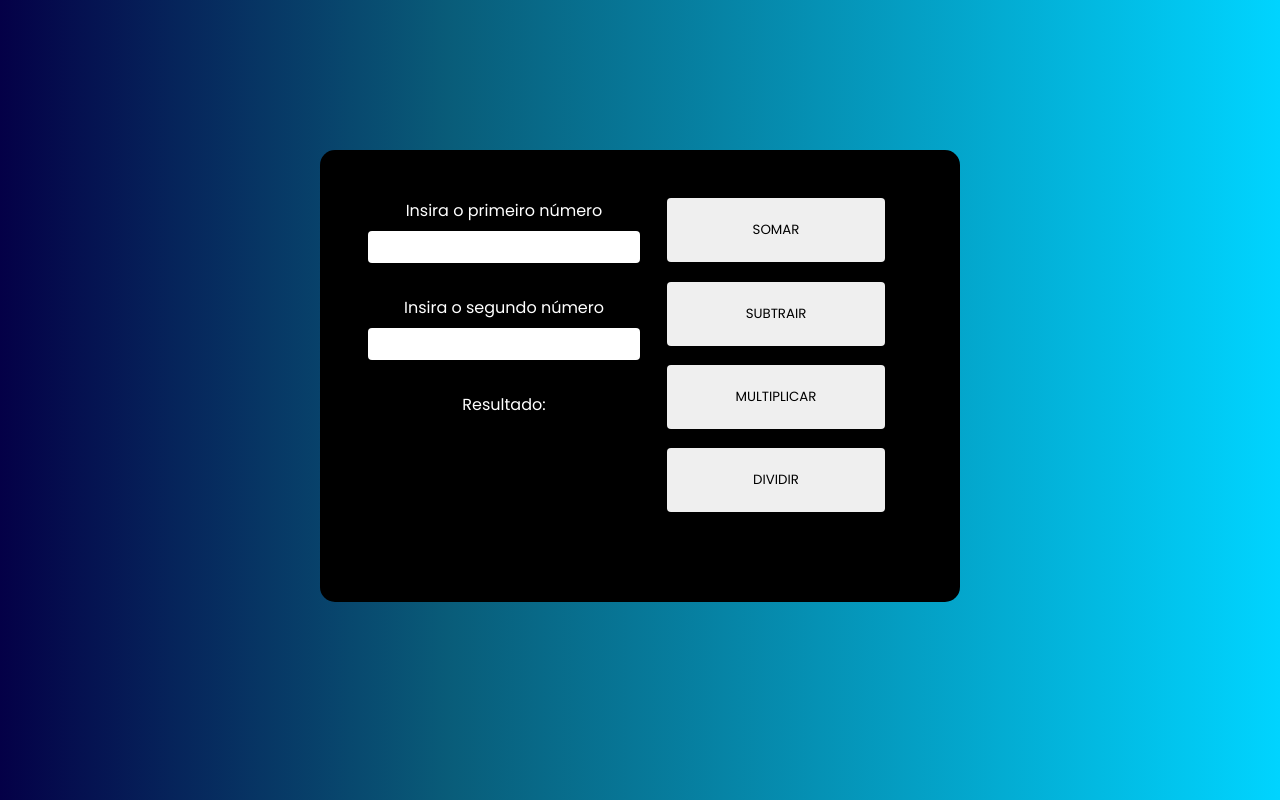
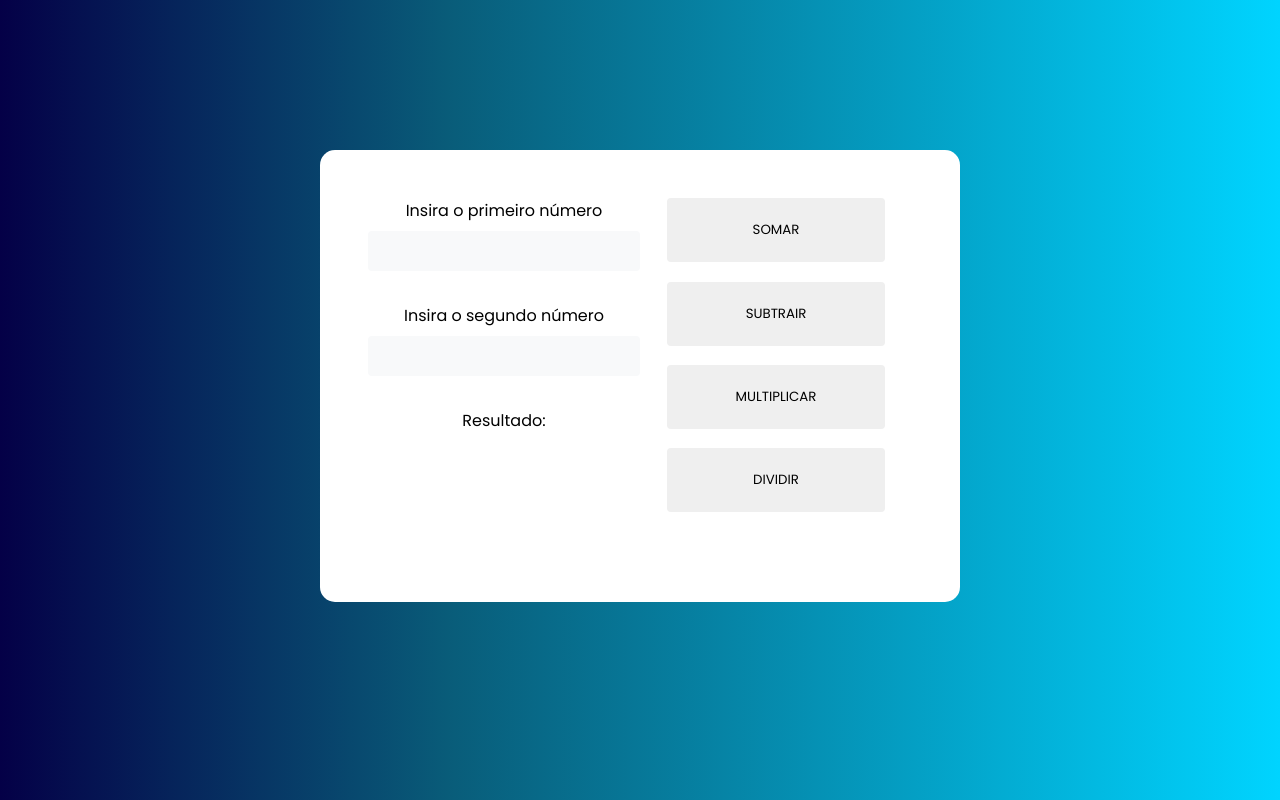
Before and after one commit to jzsantana/az900-Course, a plain HTML site: page calculadora-javascript/index.html in a window 1280 px wide. Drawn offline with Linux system fonts and the light colour scheme.

Commit message:
simple javascript calculator for basic arithmetic operations

```diff
--- a/calculadora-javascript/style.css
+++ b/calculadora-javascript/style.css
@@ -17,12 +17,16 @@ body{
     height: 94vh;
 }
 
+h1{
+    color: rgb(4,0,71);
+}
+
 .container{
     width: 50%;
     height: 60%;
     padding: 3rem;
-    background-color: black ;
-    color: white;
+    background-color: white ;
+    color: black;
     display: flex;
     flex-direction: row;
     border-radius: 15px;
@@ -44,12 +48,16 @@ body{
 
 .input-area input{
     border: none;
-    background-color: white;
+    background-color: #f8f9fa;
     border-radius: 4px;
     width: 100%;
-    height: 2rem;
+    height: 2.5rem;
     padding: 7px;
     outline: none;
+}
+
+input:focus{
+    border: 2px solid rgb(4,0,71);
 }
 
 .container-buttons{
```
